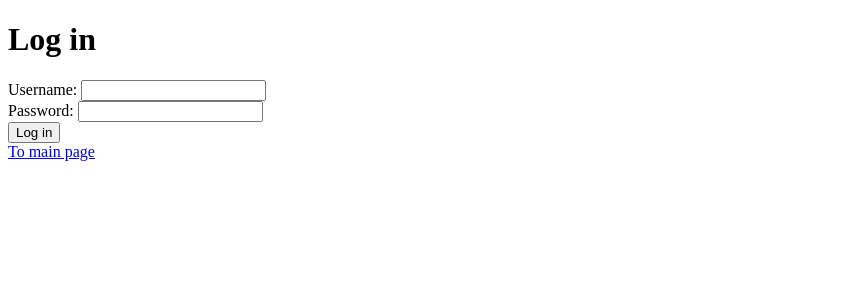
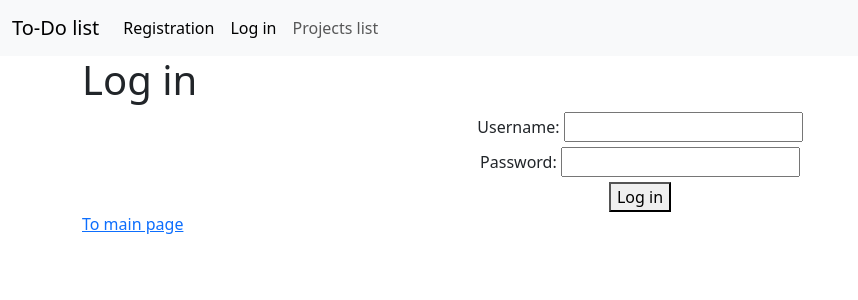
Before and after one commit to Vityaendless/HW_To_Do_list_AS_schooll, a Django app: page /accounts/login/ in a window 1280 px wide. Shown: the top 300 px of the page, without its empty margins (0-858 px from the left). Run offline with Django 5.2, Linux system fonts and the light colour scheme.

Commit message:
Task 1 is done - bonus 1

```diff
--- a/source/accounts/templates/login.html
+++ b/source/accounts/templates/login.html
@@ -1,14 +1,8 @@
-<!doctype html>
-<html lang="en">
-<head>
-    <meta charset="UTF-8">
-    <meta name="viewport"
-         content="width=device-width, user-scalable=no, initial-scale=1.0, maximum-scale=1.0, minimum-scale=1.0">
-    <meta http-equiv="X-UA-Compatible" content="ie=edge">
-    <title>Log in</title>
-</head>
-<body>
-<div class="container">
+{% extends 'base.html' %}
+{% load static %}
+
+{% block title %}Log in{% endblock %}
+{% block content %}
     <h1>Log in</h1>
     <form action="{% url 'accounts:login' %}" method="post" class="text-center">
         {% csrf_token %}
@@ -26,6 +20,4 @@
         <button type="submit">Log in</button>
     </form>
     <a href="{% url 'webapp:index' %}">To main page</a>
-</div>
-</body>
-</html>
+{% endblock %}
--- a/source/accounts/urls.py
+++ b/source/accounts/urls.py
@@ -1,13 +1,13 @@
 from django.urls import path
-from django.contrib.auth.views import LoginView, LogoutView
-from .views import RegisterView
+from django.contrib.auth.views import LogoutView
+from .views import RegisterView, MyLoginView
 
 
 app_name = 'accounts'
 
 
 urlpatterns = [
-    path('login/', LoginView.as_view(template_name='login.html'), name='login'),
+    path('login/', MyLoginView.as_view(template_name='login.html'), name='login'),
     path('logout/', LogoutView.as_view(), name='logout'),
     path('registration/', RegisterView.as_view(), name='registration'),
 ]
--- a/source/accounts/views.py
+++ b/source/accounts/views.py
@@ -1,13 +1,34 @@
-from django.shortcuts import redirect, reverse
+from django.shortcuts import redirect, reverse, HttpResponseRedirect
 from django.contrib.auth import login, get_user_model
+from django.contrib.auth.views import LoginView
 from django.views.generic import CreateView
 from .forms import NewUserForm
+
+
+class MyLoginView(LoginView):
+    def dispatch(self, request, *args, **kwargs):
+        next_page = self.request.GET.get('next')
+        reg_url = "/accounts/registration/"
+        login_url = "/accounts/login/"
+        if next_page:
+            if reg_url in next_page or login_url in next_page:
+                return HttpResponseRedirect('/accounts/login/')
+        return super().dispatch(request, *args, **kwargs)
 
 
 class RegisterView(CreateView):
     model = get_user_model()
     form_class = NewUserForm
     template_name = 'registration.html'
+
+    def dispatch(self, request, *args, **kwargs):
+        next_page = self.request.GET.get('next')
+        reg_url = "/accounts/registration/"
+        login_url = "/accounts/login/"
+        if next_page:
+            if login_url in next_page or reg_url in next_page:
+                return HttpResponseRedirect('/accounts/registration/')
+        return super().dispatch(request, *args, **kwargs)
 
     def form_valid(self, form):
         user = form.save()
--- a/source/webapp/templates/partial/base_menu.html
+++ b/source/webapp/templates/partial/base_menu.html
@@ -1,6 +1,6 @@
 {% if not request.user.is_authenticated %}
     <a class="nav-link active" aria-current="page" href="{% url 'accounts:registration' %}?next={{ request.get_full_path }}">Registration</a>
-    <a class="nav-link active" aria-current="page" href="{% url 'accounts:login' %}">Log in</a>
+    <a class="nav-link active" aria-current="page" href="{% url 'accounts:login' %}?next={{ request.get_full_path }}">Log in</a>
 {% else %}
     <form id="logout-form" method="post" action="{% url 'accounts:logout' %}">
         {% csrf_token %}
```
Also changed, not shown: source/db.sqlite3.
